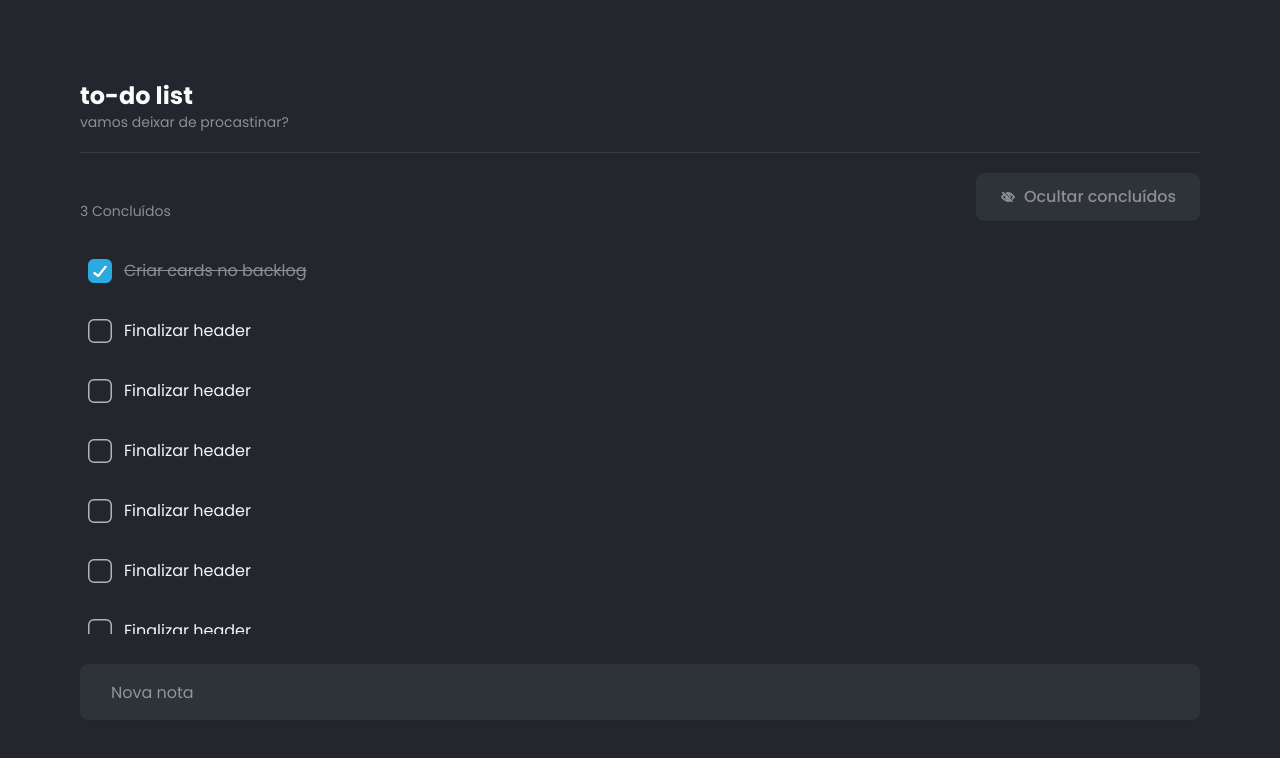
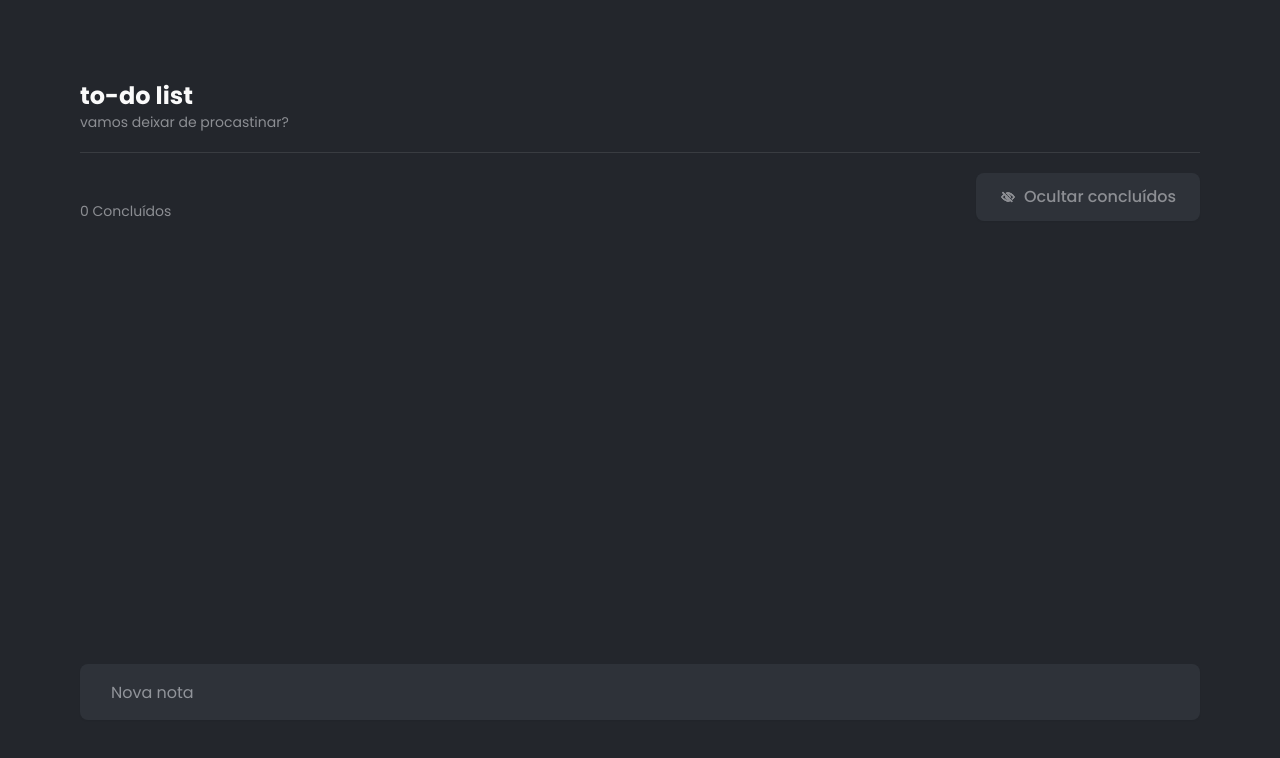
Before and after one commit to brendamatias/to-do-list, a React (Vite) app: page / in a window 1280 px wide. Shown: the top 758 px of the page. Built offline with nearby package versions, Linux system fonts and the light colour scheme.

Commit message:
feat: add to do list logic

```diff
--- /dev/null
+++ b/src/@types/task.d.ts
@@ -0,0 +1,5 @@
+type Task = {
+  id: number;
+  title: string;
+  done: boolean;
+};
--- a/src/pages/Home.tsx
+++ b/src/pages/Home.tsx
@@ -3,26 +3,38 @@ import NoEyeIcon from "@/assets/no-eye.svg?react";
 import CheckedIcon from "@/assets/check-filled.svg?react";
 import UncheckedIcon from "@/assets/check-outline.svg?react";
 import { cn } from "@/lib";
-
-const tasks = [
-  { id: 1, title: "Criar cards no backlog", done: true },
-  { id: 2, title: "Finalizar header", done: false },
-  { id: 2, title: "Finalizar header", done: false },
-  { id: 2, title: "Finalizar header", done: false },
-  { id: 2, title: "Finalizar header", done: false },
-  { id: 2, title: "Finalizar header", done: false },
-  { id: 2, title: "Finalizar header", done: false },
-  { id: 2, title: "Finalizar header", done: false },
-  { id: 2, title: "Finalizar header", done: false },
-  { id: 2, title: "Finalizar header", done: false },
-  { id: 2, title: "Finalizar header", done: false },
-  { id: 2, title: "Finalizar header", done: false },
-  { id: 2, title: "Finalizar header", done: false },
-  { id: 2, title: "Finalizar header", done: false },
-  { id: 2, title: "Finalizar header", done: false },
-];
+import { useState } from "react";
+import { loadFromStorage, saveToStorage } from "@/utils";
 
 export const Home = () => {
+  const [tasks, setTasks] = useState<Task[]>(loadFromStorage());
+
+  const [newTask, setNewTask] = useState("");
+
+  const handleAddTask = () => {
+    const title = newTask.trim();
+    if (!title) return;
+
+    const newTaskItem: Task = {
+      id: Date.now(),
+      title,
+      done: false,
+    };
+
+    const updated = [...tasks, newTaskItem];
+    setTasks(updated);
+    saveToStorage(updated);
+    setNewTask("");
+  };
+
+  const toggleTask = (id: number) => {
+    const updated = tasks.map((task) =>
+      task.id === id ? { ...task, done: !task.done } : task
+    );
+    setTasks(updated);
+    saveToStorage(updated);
+  };
+
   return (
     <div className="flex flex-col h-full">
       <div>
@@ -32,7 +44,9 @@ export const Home = () => {
         </p>
         <hr className="my-5" />
         <div className="flex justify-between items-end gap-4 mb-[30px]">
-          <span className="text-[#8C8E93] text-sm">3 Concluídos</span>
+          <span className="text-[#8C8E93] text-sm">
+            {tasks.filter((t) => t.done).length} Concluídos
+          </span>
           <Button variant="secondary">
             <NoEyeIcon />
             Ocultar concluídos
@@ -40,9 +54,13 @@ export const Home = () => {
         </div>
       </div>
 
-      <ul className="flex-1 overflow-y-auto flex flex-col gap-5 pr-2">
+      <ul className="flex-1 overflow-y-auto flex flex-col items-start gap-5 pr-2">
         {tasks.map((task) => (
-          <li key={task.id} className="flex items-center gap-3 p-2">
+          <li
+            key={task.id}
+            className="inline-flex items-center gap-3 p-2 cursor-pointer"
+            onClick={() => toggleTask(task.id)}
+          >
             {task.done ? <CheckedIcon /> : <UncheckedIcon />}
 
             <span
@@ -58,7 +76,12 @@ export const Home = () => {
       </ul>
 
       <div className="mt-[30px]">
-        <Input placeholder="Nova nota" />
+        <Input
+          placeholder="Nova nota"
+          value={newTask}
+          onChange={(e) => setNewTask(e.target.value)}
+          onKeyDown={(e) => e.key === "Enter" && handleAddTask()}
+        />
       </div>
     </div>
   );
--- /dev/null
+++ b/src/utils/index.ts
@@ -0,0 +1 @@
+export * from "./localStorage";
--- /dev/null
+++ b/src/utils/localStorage.ts
@@ -0,0 +1,30 @@
+import toast from "react-hot-toast";
+
+const STORAGE_KEY = "tasks";
+
+export function saveToStorage(value: Task[]) {
+  try {
+    const serialized = JSON.stringify(value);
+    localStorage.setItem(STORAGE_KEY, serialized);
+  } catch {
+    toast.error("Erro ao salvar tarefa");
+  }
+}
+
+export function loadFromStorage() {
+  try {
+    const stored = localStorage.getItem(STORAGE_KEY);
+    return stored ? (JSON.parse(stored) as Task[]) : [];
+  } catch {
+    toast.error("Erro ao carregar tarefas");
+    return [];
+  }
+}
+
+export function removeFromStorage() {
+  try {
+    localStorage.removeItem(STORAGE_KEY);
+  } catch {
+    toast.error("Erro ao remover tarefa");
+  }
+}
```
